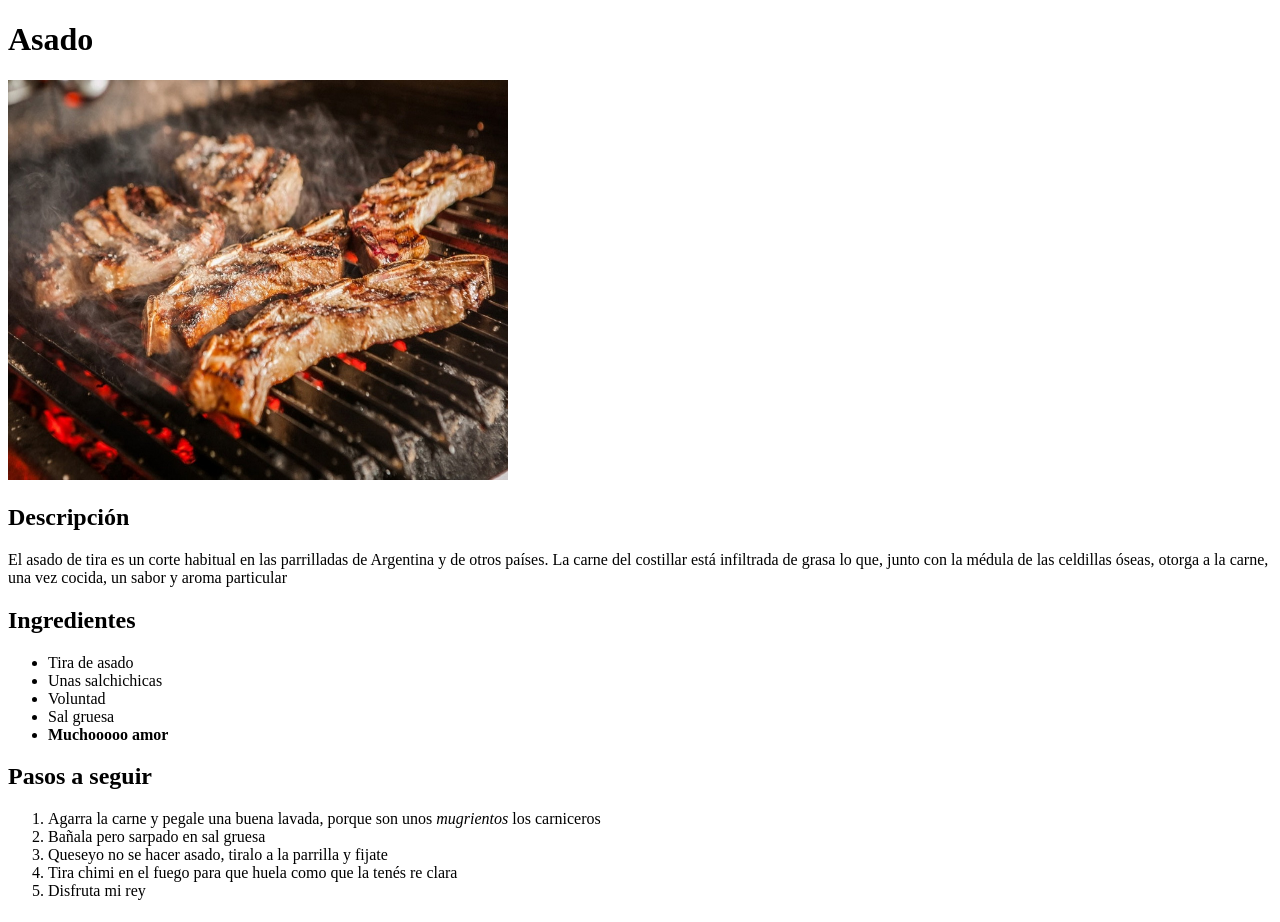
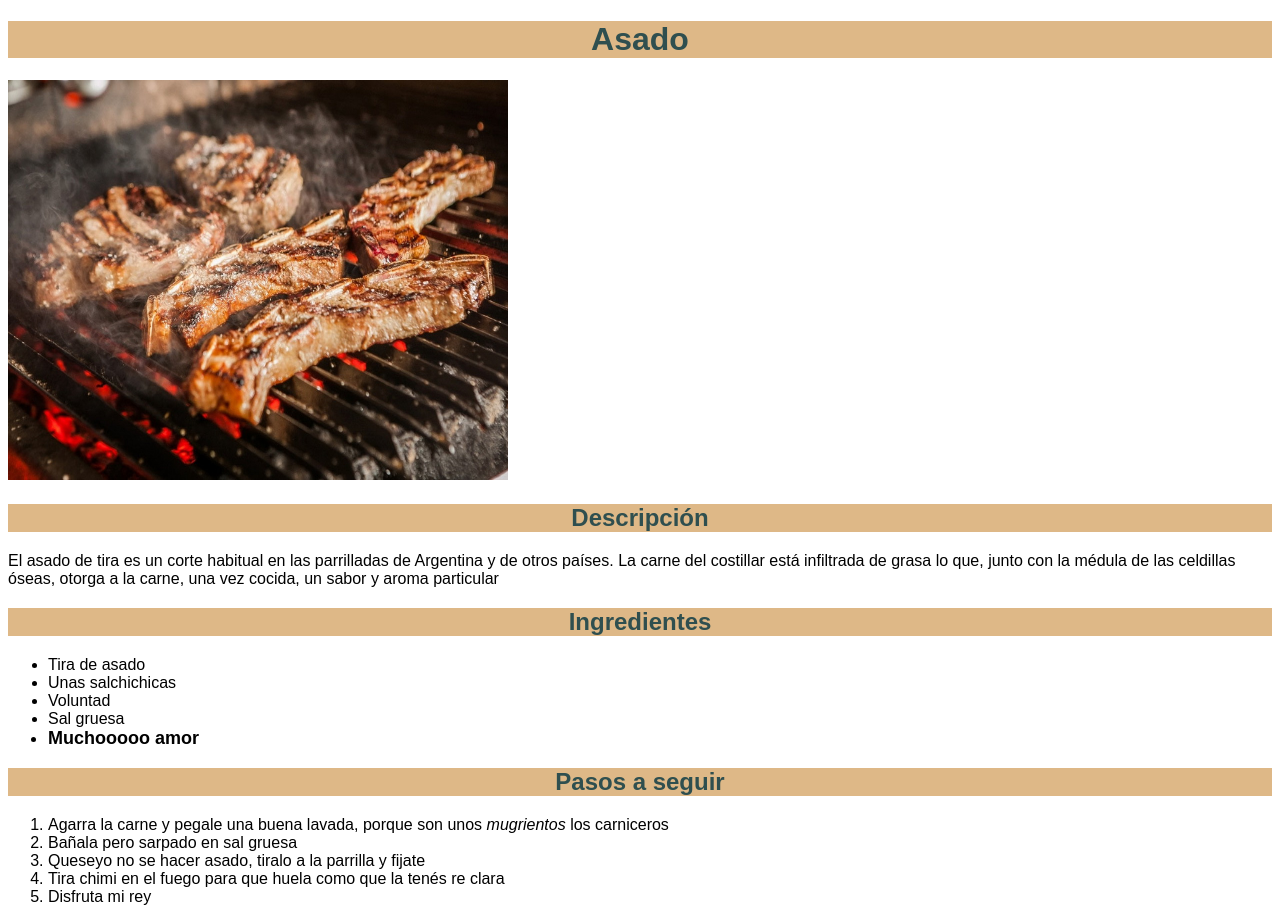
Before and after one commit to hebermm/odin-recipes, a plain HTML site: page recipes/asado.html in a window 1280 px wide. Drawn offline with Linux system fonts and the light colour scheme.

Commit message:
Centrado y color fondo títulos, cambio de fuente

```diff
--- a/recipes/asado.html
+++ b/recipes/asado.html
@@ -3,10 +3,11 @@
     <head>
         <meta charset="UTF-8">
         <meta name="viewport" content="width=device-width, initial-scale=1.0">
+        <link rel="stylesheet" href="../style.css">
         <title>Asado</title>
     </head>
     <body>
-        <h1>Asado</h1>
+        <h1 class="primer-titulo">Asado</h1>
         <img src="../images/asado.jpg" height="400" width="500" alt="Un asado sobre una parrilla">
 
         <h2>Descripción</h2>
@@ -18,7 +19,7 @@
             <li>Unas salchichicas</li>
             <li>Voluntad</li>
             <li>Sal gruesa</li>
-            <li><strong>Muchooooo amor</strong></li>
+            <li class="amor">Muchooooo amor</li>
         </ul>
 
         <h2>Pasos a seguir</h2>
--- a/style.css
+++ b/style.css
@@ -1,3 +1,15 @@
-h1{
-    color: brown;
+html{
+    font-family: Arial, Helvetica, sans-serif;
 }
+
+h1, h2{
+    text-align: center;
+    background-color: burlywood;
+    font-weight: 100px;
+    color:darkslategray;
+}
+
+.amor{
+    font-weight: bolder;
+    font-size: large;
+}
```
Also changed, not shown: index.html (+1 -1 lines), recipes/empanadas.html (+3 -2 lines), recipes/fideos-con-tuco.html (+2 -2 lines), 1 other file.
